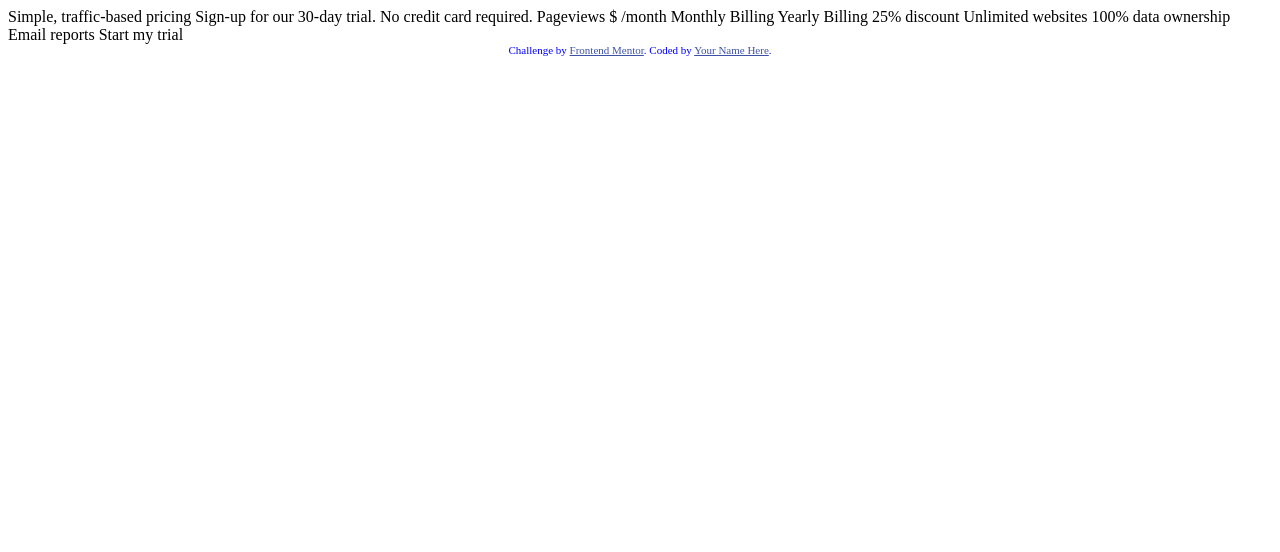
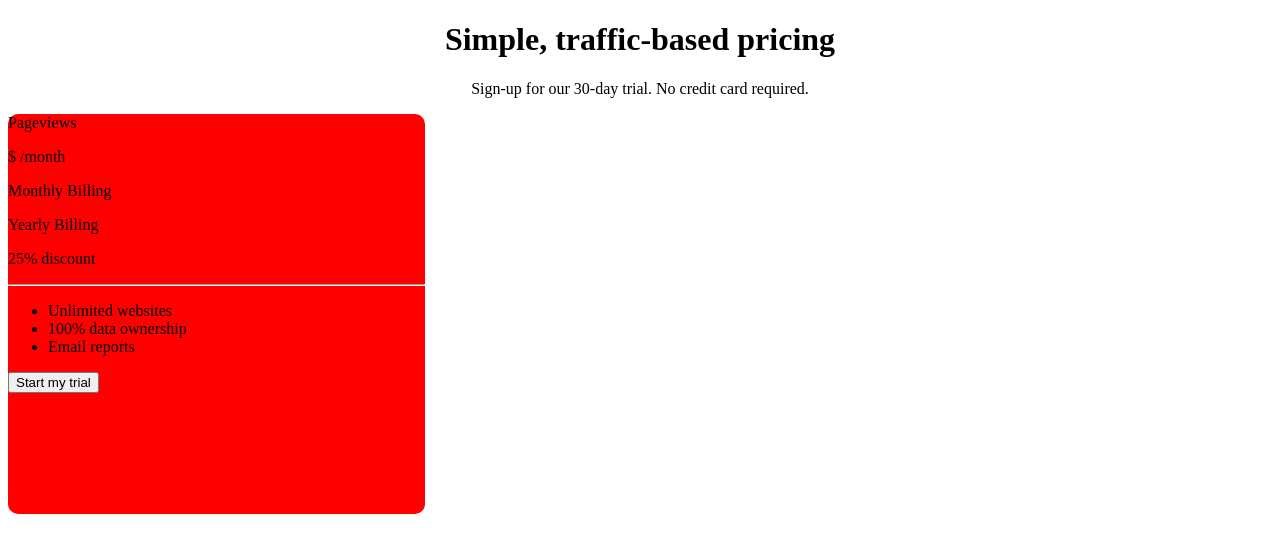
Before and after one commit to jordanlewis9/interactivepricingcomponent, a website built with webpack: page public/index.html in a window 1280 px wide. Built offline with nearby package versions, Linux system fonts and the light colour scheme.

Commit message:
HTML complete, begin styling

```diff
--- a/public/index.html
+++ b/public/index.html
@@ -4,36 +4,54 @@
   <meta charset="UTF-8">
   <meta name="viewport" content="width=device-width, initial-scale=1.0"> <!-- displays site properly based on user's device -->
 
-  <link rel="icon" type="image/png" sizes="32x32" href="./images/favicon-32x32.png">
 
   <title>Frontend Mentor | Interactive pricing component</title>
-
-  <!-- Feel free to remove these styles or customise in your own stylesheet 👍 -->
-  <style>
-    .attribution { font-size: 11px; text-align: center; }
-    .attribution a { color: hsl(228, 45%, 44%); }
-  </style>
 </head>
 <body>
-
-  Simple, traffic-based pricing
-  Sign-up for our 30-day trial. No credit card required.
-
-  Pageviews
-  $ /month
-
-  Monthly Billing
-  Yearly Billing 25% discount
-
-  Unlimited websites
-  100% data ownership
-  Email reports
-
-  Start my trial
-
-  <div class="attribution">
-    Challenge by <a href="https://www.frontendmentor.io?ref=challenge" target="_blank">Frontend Mentor</a>.
-    Coded by <a href="#">Your Name Here</a>.
+  <div class="container">
+    <div class="headline">
+      <h1 class="headline__main">
+        Simple, traffic-based pricing
+      </h1>
+      <p class="headline__subtitle">Sign-up for our 30-day trial. No credit card required.</p>
+    </div>
+    <div class="content__container">
+      <div class="slider">
+        <div class="slider__stats">
+          <p class="slider__stats--pageviews">
+            Pageviews
+          </p>
+          <p class="slider__stats--money">
+            <span class="slider__stats--money-bold">
+              $
+            </span>
+            /month
+          </p>
+        </div>
+        <!--INSERT SLIDER HERE-->
+        <div class="slider__options">
+          <p class="slider__options--monthly">
+            Monthly Billing
+          </p>
+          <!--INSERT TOGGLE HERE-->
+          <p class="slider__options--yearly">
+            Yearly Billing
+          </p>
+          <p class="slider__options--discount">
+            25% discount
+          </p>
+        </div>
+      </div>
+      <hr>
+      <div class="confirm">
+        <ul class="confirm__list">
+          <li class="confirm__list--item">Unlimited websites</li>
+          <li class="confirm__list--item">100% data ownership</li>
+          <li class="confirm__list--item">Email reports</li>
+        </ul>
+        <button class="confirm__button">Start my trial</button>
+      </div>
+    </div>
   </div>
 </body>
 </html>
--- /dev/null
+++ b/src/modules/_content.scss
@@ -0,0 +1,6 @@
+.content__container {
+  width: 33%;
+  height: 50vh;
+  background: red;
+  border-radius: 10px;
+}
--- /dev/null
+++ b/src/modules/_headline.scss
@@ -0,0 +1,4 @@
+.headline {
+  width: 100%;
+  text-align: center;
+}
--- a/src/style.scss
+++ b/src/style.scss
@@ -1,7 +1,3 @@
-div {
-  color: blue;
-
-  &:hover {
-    color: red;
-  }
-}
+@import "modules/_home.scss";
+@import "modules/_headline.scss";
+@import "modules/_content.scss";
```
Also changed, not shown: src/modules/_home.scss (added).
